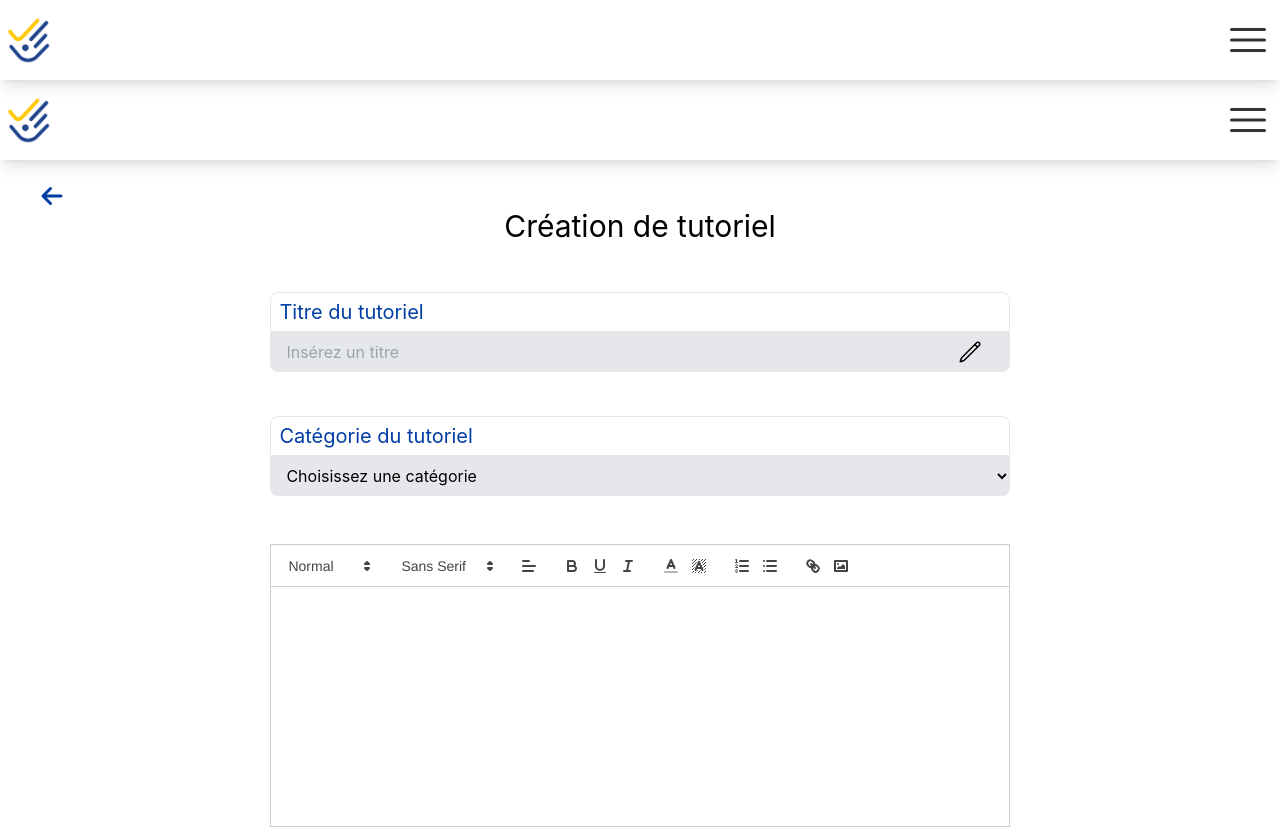
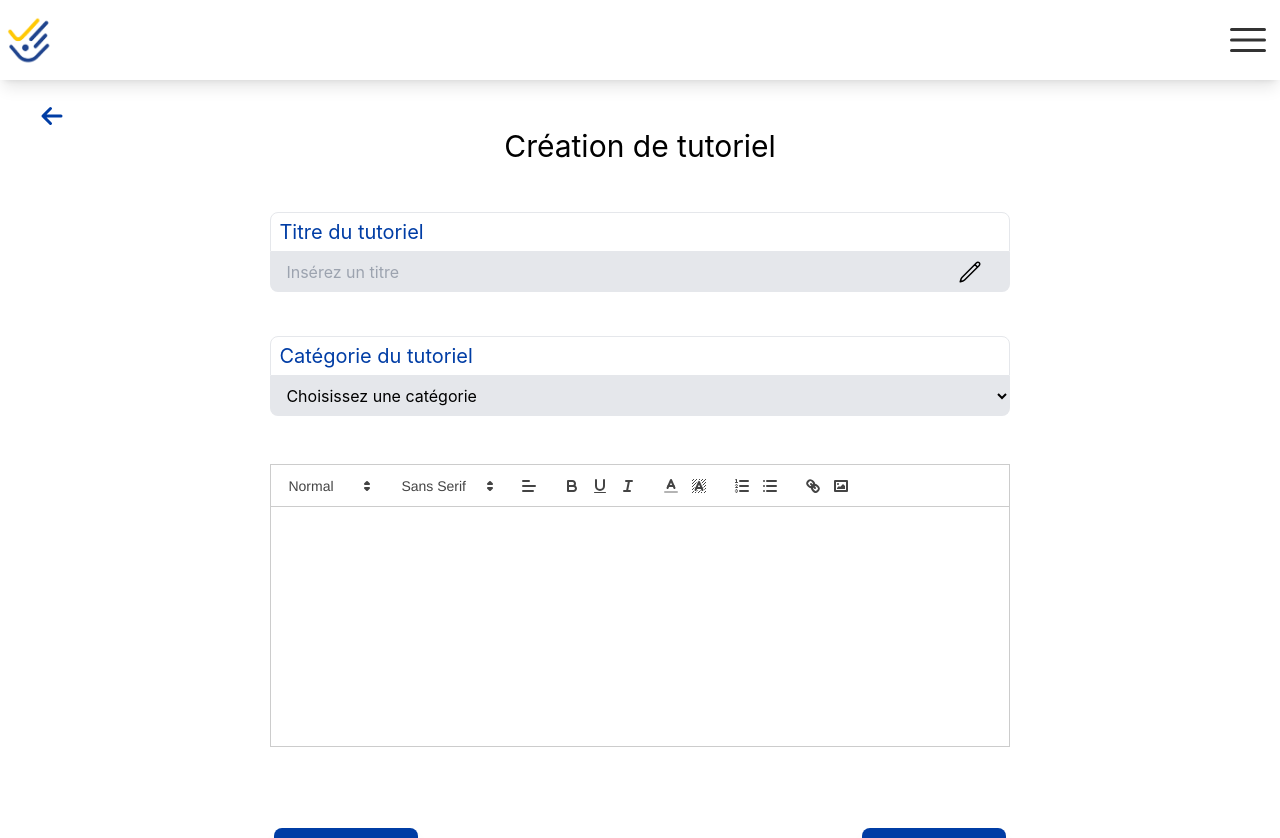
Before and after one commit to WildCodeSchool/P3_La-Poste_Lyon_React_Sept_2022, a React (Vite) app in the folder frontend/: page /creation in a window 1280 px wide. Shown: the top 838 px of the page. Built offline with nearby package versions, Linux system fonts and the light colour scheme.

Commit message:
css review on other pages because of the refaction of routes

```diff
--- a/frontend/src/pages/Historic.jsx
+++ b/frontend/src/pages/Historic.jsx
@@ -1,13 +1,11 @@
 import React from "react";
 import AccessButton from "../components/AccessButton";
-import NavigationBar from "../components/NavigationBar";
 
 // Creation of an ul li list with a tittle and a list of tutorial names and the component AccessButton. (Still missing a previous icon button)
 
 function Historic() {
   return (
     <div>
-      <NavigationBar />
       <h1 className="text-2xl text-center mt-10 mb-20">
         Liste des tutoriels réalisés
       </h1>
--- a/frontend/src/pages/RegisterPage.jsx
+++ b/frontend/src/pages/RegisterPage.jsx
@@ -1,15 +1,9 @@
 // import React, { useRef } from "react";
 import React from "react";
 import RegisterFirstStep from "../components/RegisterFirstStep";
-import NavigationBar from "../components/NavigationBar";
 
 function RegisterPage() {
-  return (
-    <>
-      <NavigationBar />
-      <RegisterFirstStep />
-    </>
-  );
+  return <RegisterFirstStep />;
 }
 
 export default RegisterPage;
--- a/frontend/src/pages/Reward.jsx
+++ b/frontend/src/pages/Reward.jsx
@@ -1,5 +1,4 @@
 import React from "react";
-import NavigationBar from "../components/NavigationBar";
 import BannerProfile from "../components/BannerProfile";
 import badgeConnect from "../assets/Rewards/1.svg";
 import badgeSecu from "../assets/Rewards/2.png";
@@ -17,9 +16,8 @@ import badgeHorizon from "../assets/Rewards/12.png";
 function Reward() {
   return (
     <div>
-      <NavigationBar />
       <BannerProfile />
-      <div className="flex justify-center">
+      <div className="flex justify-center mt-10">
         <div className="grid overflow-hidden grid-cols-3 grid-rows-4 gap-5">
           <img
             className="flex justify-center"
--- a/frontend/src/pages/SearchUsers.jsx
+++ b/frontend/src/pages/SearchUsers.jsx
@@ -1,6 +1,6 @@
-import BannerProfile from "@components/BannerProfile";
-import PreviousButton from "@components/PreviousButton";
 import React, { useState } from "react";
+import BannerProfile from "../components/BannerProfile";
+import PreviousButton from "../components/PreviousButton";
 
 function SearchUsers() {
   const users = [
--- a/frontend/src/pages/Settings.jsx
+++ b/frontend/src/pages/Settings.jsx
@@ -1,6 +1,5 @@
 import React, { useState } from "react";
 import { Link } from "react-router-dom";
-import NavigationBar from "../components/NavigationBar";
 import pencil from "../assets/pencil1.svg";
 import upload from "../assets/uploadIcon.svg";
 import PreviousButton from "../components/PreviousButton";
@@ -49,9 +48,6 @@ function Settings() {
   };
 
   return (
-    <>
-      <NavigationBar />
-
     <div className="my-6">
       <Link to="/dashboard">
         <PreviousButton />
@@ -159,7 +155,6 @@ function Settings() {
         </ul>
       </form>
     </div>
-    </>
   );
 }
 
--- a/frontend/src/pages/Tutorial.jsx
+++ b/frontend/src/pages/Tutorial.jsx
@@ -4,7 +4,6 @@ import "react-quill/dist/quill.snow.css";
 import ReactQuill from "react-quill";
 import Stepper from "../components/Stepper";
 import BannerProfile from "../components/BannerProfile";
-import NavigationBar from "../components/NavigationBar";
 import PreviousButton from "../components/PreviousButton";
 
 function Tutorial() {
@@ -18,7 +17,6 @@ function Tutorial() {
 
   return (
     <>
-      <NavigationBar />
       <BannerProfile />
       <div className="p-6 md:p-2">
         <Link to="/categories">
--- a/frontend/src/pages/TutorialCategory.jsx
+++ b/frontend/src/pages/TutorialCategory.jsx
@@ -2,7 +2,6 @@ import React from "react";
 import { Link } from "react-router-dom";
 import PreviousButton from "../components/PreviousButton";
 import BannerProfile from "../components/BannerProfile";
-import NavigationBar from "../components/NavigationBar";
 
 /* I import category list img but only to display the fake list, it will be deleted when we'll import our DB */
 import connected from "../assets/tutorial-category-img/connected.svg";
@@ -181,7 +180,6 @@ function TutorialCategory() {
 
   return (
     <>
-      <NavigationBar />
       <BannerProfile />
       <section className="m-6 flex flex-col items-center">
         <Link to="/dashboard">
--- a/frontend/src/pages/TutorialCreation.jsx
+++ b/frontend/src/pages/TutorialCreation.jsx
@@ -2,7 +2,6 @@ import React, { useState } from "react";
 import { Link } from "react-router-dom";
 import "react-quill/dist/quill.snow.css";
 import ReactQuill, { Quill } from "react-quill";
-import NavigationBar from "../components/NavigationBar";
 import PreviousButton from "../components/PreviousButton";
 
 function TutorialCreation() {
@@ -227,12 +226,7 @@ function TutorialCreation() {
   const [showModal, setShowModal] = React.useState(false);
 
   return (
-    <>
-      <NavigationBar />
-      <section
-        className="m-6 flex flex-col items-center"
-        onSubmit={handleSubmit}
-      >
+    <section className="m-6 flex flex-col items-center" onSubmit={handleSubmit}>
       <Link to="/">
         {/* This button will link to the Dashboard */}
         <PreviousButton />
@@ -391,7 +385,6 @@ function TutorialCreation() {
         </>
       ) : null}
     </section>
-    </>
   );
 }
 
--- a/frontend/src/pages/TutorialList.jsx
+++ b/frontend/src/pages/TutorialList.jsx
@@ -1,10 +1,9 @@
 import React from "react";
 import { /* useParams */ Link } from "react-router-dom";
-import BannerProfile from "@components/BannerProfile";
+import BannerProfile from "../components/BannerProfile";
 import AccessButton from "../components/AccessButton";
 import PreviousButton from "../components/PreviousButton";
 /* useParams is disable for the moment because we are not fetching */
-import NavigationBar from "../components/NavigationBar";
 
 /* I import category list img but only to display the fake list, it will be deleted when we'll import our DB */
 import connected from "../assets/tutorial-category-img/connected.svg";
@@ -235,7 +234,6 @@ function TutorialList() {
 
   return (
     <>
-      <NavigationBar />
       <BannerProfile />
       <section className="m-6">
         <Link to="/categories" className="m-6">
--- a/frontend/src/pages/UserCourse.jsx
+++ b/frontend/src/pages/UserCourse.jsx
@@ -1,5 +1,4 @@
 import React from "react";
-import NavigationBar from "../components/NavigationBar";
 import step1 from "../assets/userCourse/Etape1.svg";
 import step2 from "../assets/userCourse/Etape2.svg";
 import step4 from "../assets/userCourse/Etape4.svg";
@@ -17,7 +16,6 @@ import awards from "../assets/userCourse/Awards.svg";
 function UserCourse() {
   return (
     <div>
-      <NavigationBar />
       <div className="mt-7 mb-7 flex justify-center">
         <h1 className="flex justify-center items-center text-bold text-xl text-white rounded-3xl shadow-lg bg-[#003DA5] w-2/3 h-10 md:text-2xl text-center md:w-1/4 md:h-14 md:text-center">
           Parcours utilisateur
```
Also changed, not shown: frontend/src/pages/SignUp.jsx (deleted). Lines whose indentation alone changed are shown as unchanged.
